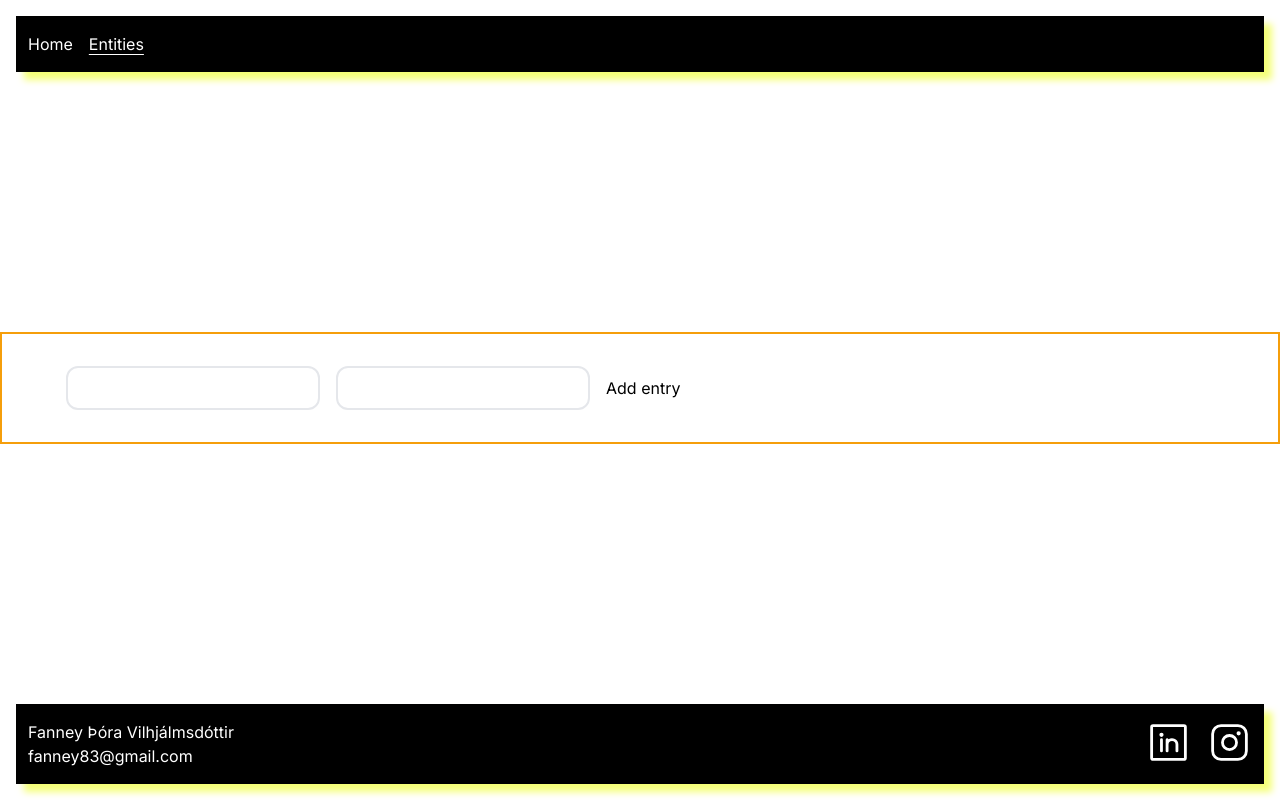
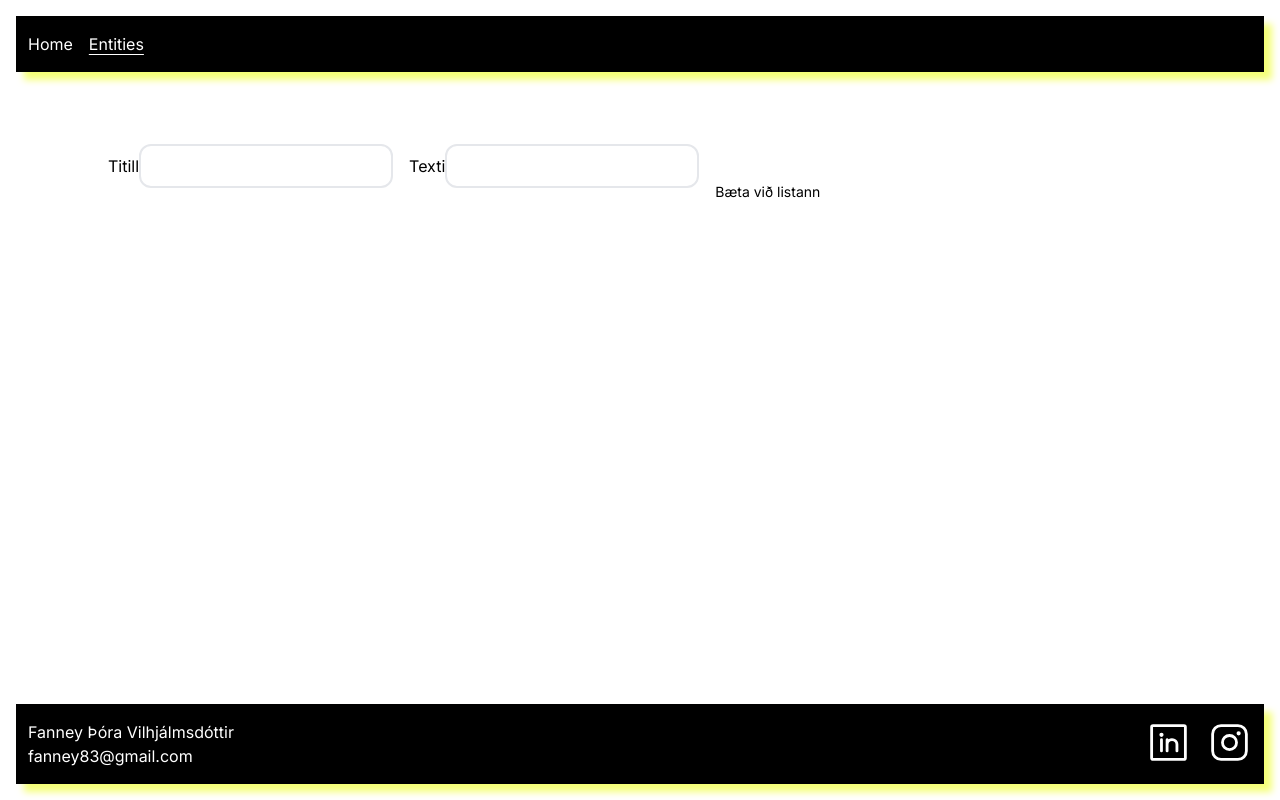
Before and after one commit to fanney83/my_little_micro_site, a Next.js app: page /entities in a window 1280 px wide. Built offline with nearby package versions, Linux system fonts and the light colour scheme.

Commit message:
add more stuff to list and style a bit

```diff
--- a/app/(dashboard)/layout.tsx
+++ b/app/(dashboard)/layout.tsx
@@ -1,11 +1,7 @@
 import NewTodoFroms from '../components/NewEntryForm'
 
 const DashboardLayout = ({ children }) => {
-  return (
-    <div className="border-2 border-amber-500 my-6  px-16 py-8 ">
-      {children}
-    </div>
-  )
+  return <div className="my-6  px-16 py-8 ">{children}</div>
 }
 
 export default DashboardLayout
--- a/app/components/Footer.tsx
+++ b/app/components/Footer.tsx
@@ -14,7 +14,7 @@ export default function Footer() {
         </Link>
       </ul>
       <div className="flex gap-4 w-100 justify-end">
-        <Link href="https://www.linkedin.com/in/fanney-vilhj%C3%A1lmsd%C3%B3ttir">
+        <Link href="https://www.linkedin.com/in/fanney-%C3%BE%C3%B3ra-vilhj%C3%A1lmsd%C3%B3ttir-she-her-b03609a/">
           <Icon
             size={45}
             className="hover:fill-[#F85874] hover:-translate-y-1 transition-all ease-in-out "
--- a/app/components/List.tsx
+++ b/app/components/List.tsx
@@ -15,32 +15,56 @@ export default function List() {
   const {
     register,
     handleSubmit,
+    reset,
     formState: { errors },
   } = useForm()
 
   return (
-    <div>
+    <div className="w-100 px-11">
       <form
-        onSubmit={handleSubmit((data) =>
-          setList([...list, { title: data.title, subtitle: data.subtitle }])
-        )}
+        className="flex items-center h-100 pb-5"
+        onSubmit={handleSubmit((data) => {
+          setList([...list, { title: data.title, subtitle: data.subtitle }]),
+            reset()
+        })}
       >
+        <label className="min-h-24">
+          Titill
           <input
             className="border-2 text-black bold mr-4 p-2 rounded-xl "
             {...register('title', { required: true })}
           />
+          {errors.title?.type === 'required' && (
+            <p className="text-red-400" role="alert">
+              Obb hér þarf titil
+            </p>
+          )}
+        </label>
 
+        <label className="min-h-24">
+          Texti
           <input
             className="border-2 text-black bold mr-4 p-2 rounded-xl "
-          {...register('subtitle')}
+            {...register('subtitle', { required: true })}
           />
-        <button type="submit">Add entry</button>
+          {errors.subtitle?.type === 'required' && (
+            <p className="text-red-400" role="alert">
+              Obb hér þarf texta
+            </p>
+          )}
+        </label>
+
+        <button className="w-100 text-sm " type="submit">
+          Bæta við listann
+        </button>
       </form>
       <div className="flex flex-col gap-4 ">
         {list.map(({ title, subtitle }: ListProps, key) => {
           return (
             <div key={key} className="flex gap-2 ">
-              <span className="text-lg bg-lime-300 px-2 ">{title[0]}</span>
+              <span className="text-lg bg-[#86D800] px-2 rounded-md uppercase ">
+                {title[0]}
+              </span>
               <div className="flex items-end gap-4">
                 <p className="text-md">{title}</p>
                 <p className="text-sm">{subtitle}</p>
--- a/app/layout.tsx
+++ b/app/layout.tsx
@@ -37,7 +37,7 @@ export default function RootLayout({
         )}
       >
         <NavBar navLinks={navLinks} />
-        <main className="min-h-full">{children}</main>
+        <main className="min-h-full flex-1">{children}</main>
         <Footer />
       </body>
     </html>
--- a/app/page.tsx
+++ b/app/page.tsx
@@ -1,5 +1,3 @@
 export default async function Home() {
-  return (
-    <div className="flex bg-orange-300 min-h-full px-16 ">Hæ og velkomin!</div>
-  )
+  return <div className="flex min-h-full px-16 ">Hæ og verið velkomin!</div>
 }
```
Lines whose indentation alone changed are shown as unchanged.
